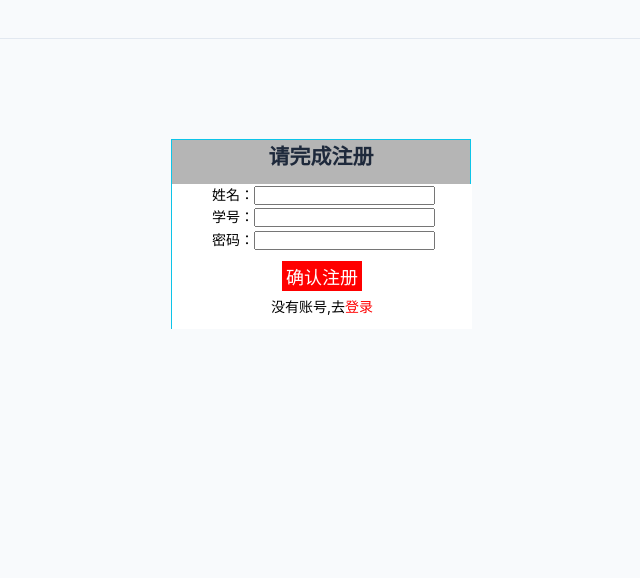
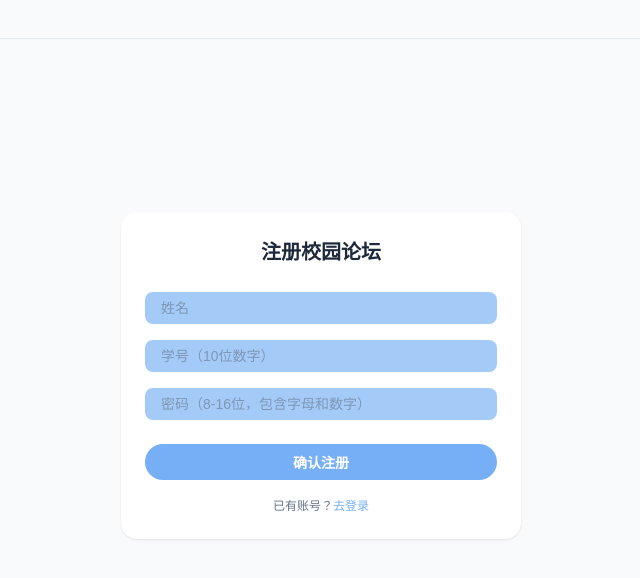
Before and after one commit to Aolith/forum-project, a Vue app: page /Register in a window 1280 px wide. Shown: the top 578 px of the page, without its empty margins (319-959 px from the left). Built offline with nearby package versions, Linux system fonts and the light colour scheme.

Commit message:
完成全局UI重构及登录注册页

```diff
--- a/src/components/Login.vue
+++ b/src/components/Login.vue
@@ -1,96 +1,144 @@
 <script setup>
 import { useUserStore } from '@/stores/user'
-import { useRouter } from 'vue-router';
-import { ref } from 'vue';
-const router=useRouter()
-const userStore=useUserStore()
-const snoId=ref('')
-const numId=ref('')
+import { useRouter } from 'vue-router'
+import { ref } from 'vue'
 
-async function handleLogin(){
-  if (!snoId.value || !numId.value){
-    alert('学号和密码不能为空!')
+const router = useRouter()
+const userStore = useUserStore()
+const snoId = ref('')
+const numId = ref('')
+
+async function handleLogin() {
+  if (!snoId.value || !numId.value) {
+    alert('用户名和密码不能为空!')
     return
   }
-  const result=await userStore.userLogin(snoId.value,numId.value)
-  if(result.success){
-     router.push('/')
-  }else{
+  const result = await userStore.userLogin(snoId.value, numId.value)
+  if (result.success) {
+    router.push('/')
+  } else {
     alert(result.msg)
   }
 }
 </script>
 
 <template>
-    <div class="loginarea">
-    <h2>请完成登录</h2>
-    <div class="Login_form">
-      <form @submit.prevent="handleLogin">
-        <ul>
-          <li><label for="sno" class="inp">学号：</label><input type="text" id="sno" v-model="snoId"></li>
-          <li><label for="num" class="inp">密码：</label><input type="text" id="num" v-model="numId"></li>
-          <li class="subLogin">
-            <input type="submit" value="确认登录" class="btn">
-          </li>
-          <li class="link"><p>没有账号,去<router-link to="/Register">注册</router-link></p></li>
-        </ul>
+  <div class="auth-page">
+    <div class="auth-card">
+      <h2 class="auth-title">登录校园论坛</h2>
+
+      <form @submit.prevent="handleLogin" class="auth-form">
+        <input
+          v-model="snoId"
+          type="text"
+          placeholder="用户名"
+          class="auth-input"
+          autocomplete="username"
+        >
+        <input
+          v-model="numId"
+          type="password"
+          placeholder="密码"
+          class="auth-input"
+          autocomplete="current-password"
+        >
+        <button type="submit" class="btn-submit">确认登录</button>
       </form>
+
+      <p class="auth-link">
+        没有账号？<router-link to="/Register">去注册</router-link>
+      </p>
     </div>
   </div>
 </template>
 
+<style scoped>
+.auth-page {
+  min-height: 80vh;
+  display: flex;
+  justify-content: center;
+  align-items: center;
+  padding: var(--space-lg);
+}
 
-<style scoped>
-* {
-    margin: 0;
-    padding: 0;
+.auth-card {
+  background-color: var(--color-surface);
+  border-radius: var(--radius-lg);
+  padding: var(--space-lg);
+  box-shadow: var(--shadow-card);
+  width: 100%;
+  max-width: 400px;
 }
-  a {
-    text-decoration: none;
-    color: inherit;
-  }
-  li {
-    list-style: none;
-  }
-  .loginarea {
-    width: 300px;
-    height: 200px;
-    background-color: rgb(181, 181, 181);
-    border: 1px solid rgb(13, 196, 232);
-    margin: 100px auto;
-  }
-  .loginarea h2 {
-    text-align: center;
-    font-weight: 600;
-  }
-  .Login_form {
-    width: 300px;
-    height: 155px;
-    margin-top: 10px;
-    background-color: #ffffff;
-  }
-  .inp {
-    color: black;
-    margin-left: 40px;
-  }
-  .subLogin {
-    text-align: center;
-    margin-top: 20px;
-  }
-  .subLogin input {
-    width: 80px;
-    height: 40px;
-    font-size: 18px;
-    background-color: red;
-    border: none;
-    color: #fff;
-  }
-  .link {
-    text-align: center;
-    margin-top: 20px;
-    color: black;
-  }
-  .link a {
-    color: red;
-  }
+
+.auth-title {
+  text-align: center;
+  font-size: 20px;
+  color: var(--color-text);
+  margin-bottom: var(--space-lg);
+}
+
+.auth-form {
+  display: flex;
+  flex-direction: column;
+  gap: var(--space-md);
+}
+
+.auth-input {
+  width: 100%;
+  padding: var(--space-sm) var(--space-md);
+  font-size: var(--font-size-body);
+  background-color: var(--color-primary-light);
+  border: none;
+  border-radius: var(--radius-sm);
+  color: var(--color-text);
+  outline: none;
+  box-sizing: border-box;
+  transition: all var(--transition-fast);
+}
+
+.auth-input:focus {
+  background-color: var(--color-surface);
+  box-shadow: 0 0 0 2px var(--color-primary);
+}
+
+.auth-input::placeholder {
+  color: var(--color-text-secondary);
+  opacity: 0.6;
+}
+
+.btn-submit {
+  margin-top: var(--space-sm);
+  padding: var(--space-sm);
+  border: none;
+  border-radius: 20px;
+  background: var(--color-primary);
+  color: white;
+  font-size: var(--font-size-body);
+  font-weight: 600;
+  cursor: pointer;
+  transition: all var(--transition-fast);
+}
+
+.btn-submit:hover {
+  background: var(--color-primary-dark);
+  transform: translateY(-1px);
+  box-shadow: var(--shadow-card-hover);
+}
+
+.auth-link {
+  text-align: center;
+  font-size: var(--font-size-small);
+  color: var(--color-text-secondary);
+  margin-top: var(--space-md);
+}
+
+.auth-link a {
+  color: var(--color-primary);
+  text-decoration: none;
+  font-weight: 500;
+}
+
+.auth-link a:hover {
+  text-decoration: underline;
+}
 </style>
--- a/src/components/Register.vue
+++ b/src/components/Register.vue
@@ -1,25 +1,29 @@
 <script setup>
-import { useUserStore } from '@/stores/user';
-import { useRouter } from 'vue-router';
-import { ref } from 'vue';
-const router=useRouter()
-const userStore=useUserStore()
-const nameId=ref('')
-const snoId=ref('')
-const numId=ref('')
-//正则
-function validateSno(s){
+import { useUserStore } from '@/stores/user'
+import { useRouter } from 'vue-router'
+import { ref } from 'vue'
+
+const router = useRouter()
+const userStore = useUserStore()
+const nameId = ref('')
+const snoId = ref('')
+const numId = ref('')
+
+// 正则
+function validateSno(s) {
   return /^\d{10}$/.test(s)
 }
-function validatePassword(n){
+function validatePassword(n) {
   return /^(?=.*[A-Za-z])(?=.*\d)[A-Za-z\d]{8,16}$/.test(n)
 }
-//跳转登录
-function goLogin(){
+
+// 跳转登录
+function goLogin() {
   alert('注册成功!请重新登录!')
   router.push('/Login')
 }
-async function handleRegister(){
+
+async function handleRegister() {
   if (!validateSno(snoId.value)) {
     alert('学号必须是10位数字')
     return
@@ -28,88 +32,138 @@ async function handleRegister(){
     alert('密码必须包含字母和数字,长度8-16位')
     return
   }
-  //验证完成添加新用户
+  // 验证完成添加新用户
   const result = await userStore.addUser(nameId.value, snoId.value, numId.value)
-  if(result.success){
-    //注册完跳转登录页
+  if (result.success) {
     goLogin()
-  }else{
+  } else {
     alert(result.msg)
   }
 }
 </script>
 
 <template>
-    <div class="Registerarea">
-    <h2>请完成注册</h2>
-    <div class="Register_form">
-      <form @submit.prevent="handleRegister">
-        <ul>
-          <li><label for="name" class="inp">姓名：</label><input type="text" id="name" v-model="nameId"></li>
-          <li><label for="sno" class="inp">学号：</label><input type="text" id="sno" v-model="snoId"></li>
-          <li><label for="num" class="inp">密码：</label><input type="text" id="num" v-model="numId"></li>
-          <li class="subRegister">
-            <input type="submit" value="确认注册" class="btn">
-          </li>
-          <li class="link"><p>没有账号,去<router-link to="/Login">登录</router-link></p></li>
-        </ul>
+  <div class="auth-page">
+    <div class="auth-card">
+      <h2 class="auth-title">注册校园论坛</h2>
+
+      <form @submit.prevent="handleRegister" class="auth-form">
+        <input
+          v-model="nameId"
+          type="text"
+          placeholder="姓名"
+          class="auth-input"
+        >
+        <input
+          v-model="snoId"
+          type="text"
+          placeholder="学号（10位数字）"
+          class="auth-input"
+        >
+        <input
+          v-model="numId"
+          type="password"
+          placeholder="密码（8-16位，包含字母和数字）"
+          class="auth-input"
+          autocomplete="new-password"
+        >
+        <button type="submit" class="btn-submit">确认注册</button>
       </form>
+
+      <p class="auth-link">
+        已有账号？<router-link to="/Login">去登录</router-link>
+      </p>
     </div>
   </div>
 </template>
 
+<style scoped>
+.auth-page {
+  min-height: 80vh;
+  display: flex;
+  justify-content: center;
+  align-items: center;
+  padding: var(--space-lg);
+}
 
-<style scoped>
-* {
-    margin: 0;
-    padding: 0;
+.auth-card {
+  background-color: var(--color-surface);
+  border-radius: var(--radius-lg);
+  padding: var(--space-lg);
+  box-shadow: var(--shadow-card);
+  width: 100%;
+  max-width: 400px;
 }
-  a {
-    text-decoration: none;
-    color: inherit;
-  }
-  li {
-    list-style: none;
-  }
-  .Registerarea {
-    width: 300px;
-    height: 190px;
-    background-color: rgb(181, 181, 181);
-    border: 1px solid rgb(13, 196, 232);
-    margin: 100px auto;
-  }
-  .Registerarea h2 {
-    text-align: center;
-    font-weight: 600;
-  }
-  .Register_form {
-    width: 300px;
-    height: 145px;
-    margin-top: 10px;
-    background-color: #ffffff;
-  }
-  .inp {
-    color: black;
-    margin-left: 40px;
-  }
-  .subRegister {
-    text-align: center;
-    margin-top: 10px;
-  }
-  .subRegister input {
-    width: 80px;
-    height: 30px;
-    font-size: 18px;
-    background-color: red;
-    border: none;
-    color: #fff;
-  }
-  .link {
-    margin-top: 5px;
-    text-align: center;
-    color: black;
-  }
-  .link a {
-    color: red;
-  }
+
+.auth-title {
+  text-align: center;
+  font-size: 20px;
+  color: var(--color-text);
+  margin-bottom: var(--space-lg);
+}
+
+.auth-form {
+  display: flex;
+  flex-direction: column;
+  gap: var(--space-md);
+}
+
+.auth-input {
+  width: 100%;
+  padding: var(--space-sm) var(--space-md);
+  font-size: var(--font-size-body);
+  background-color: var(--color-primary-light);
+  border: none;
+  border-radius: var(--radius-sm);
+  color: var(--color-text);
+  outline: none;
+  box-sizing: border-box;
+  transition: all var(--transition-fast);
+}
+
+.auth-input:focus {
+  background-color: var(--color-surface);
+  box-shadow: 0 0 0 2px var(--color-primary);
+}
+
+.auth-input::placeholder {
+  color: var(--color-text-secondary);
+  opacity: 0.6;
+}
+
+.btn-submit {
+  margin-top: var(--space-sm);
+  padding: var(--space-sm);
+  border: none;
+  border-radius: 20px;
+  background: var(--color-primary);
+  color: white;
+  font-size: var(--font-size-body);
+  font-weight: 600;
+  cursor: pointer;
+  transition: all var(--transition-fast);
+}
+
+.btn-submit:hover {
+  background: var(--color-primary-dark);
+  transform: translateY(-1px);
+  box-shadow: var(--shadow-card-hover);
+}
+
+.auth-link {
+  text-align: center;
+  font-size: var(--font-size-small);
+  color: var(--color-text-secondary);
+  margin-top: var(--space-md);
+}
+
+.auth-link a {
+  color: var(--color-primary);
+  text-decoration: none;
+  font-weight: 500;
+}
+
+.auth-link a:hover {
+  text-decoration: underline;
+}
 </style>
```
